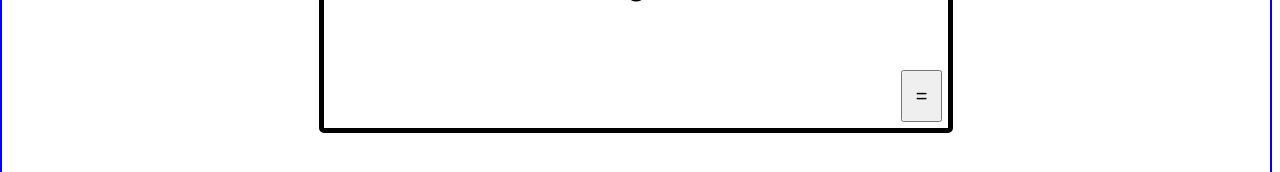
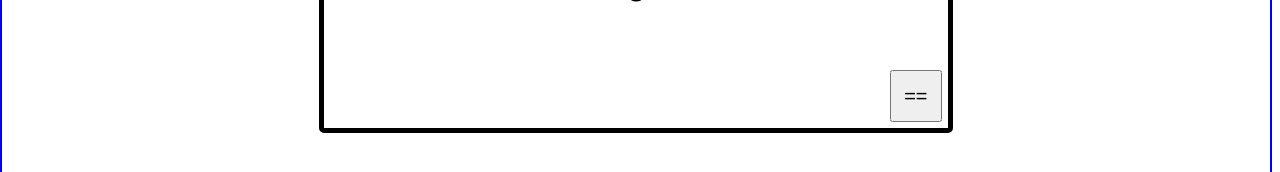
Before and after one commit to VictorNnamani651/my-app, a React (Create React App) app: page / in a window 1280 px wide. Shown: the part 462-634 px from the top of the page. Built offline with nearby package versions, Linux system fonts and the light colour scheme.

Commit message:
small change

```diff
--- a/src/app.jsx
+++ b/src/app.jsx
@@ -21,7 +21,7 @@ export function Test() {
         </p>
       </div>
       <button className="cal">
-        =
+        ==
       </button>
     </div>
   </div>
```
